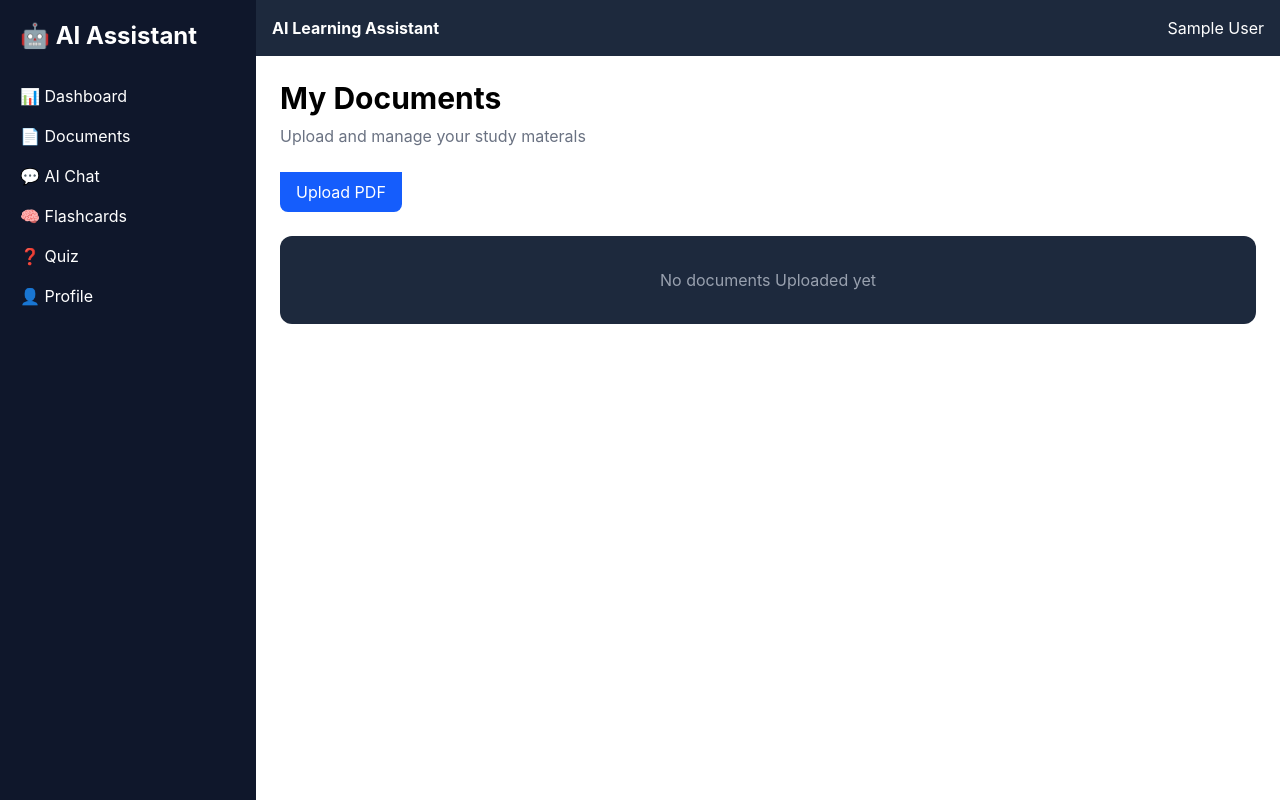
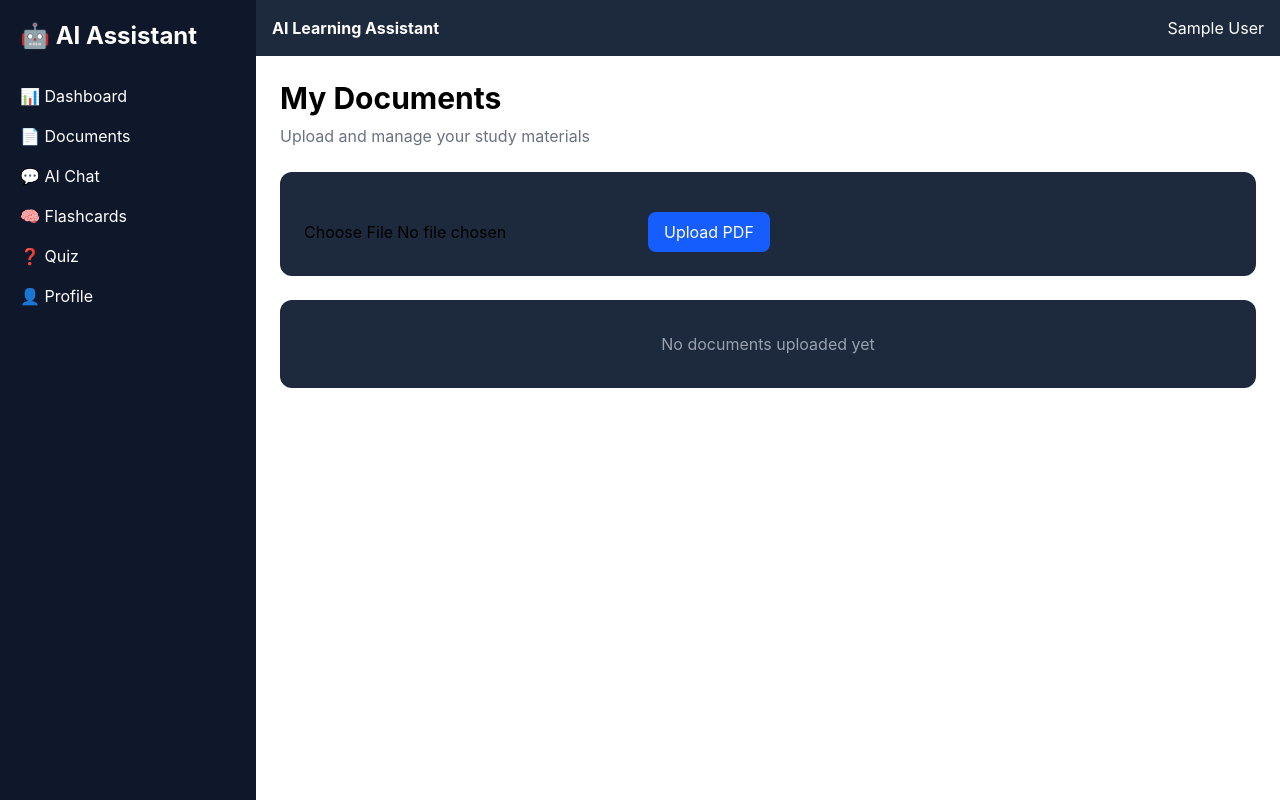
Before and after one commit to adityawarekar/AI-Assistant, a React app in the folder frontend/: page /documents in a window 1280 px wide. Built offline with nearby package versions, Linux system fonts and the light colour scheme; sample sign-in values are in the browser's storage; the HTML template or start-up script is replaced by a standard one.

Commit message:
ADD PDF file selected UI

```diff
--- a/frontend/src/pages/Documents.jsx
+++ b/frontend/src/pages/Documents.jsx
@@ -1,6 +1,9 @@
+import { useState } from "react";
 import Layout from "../components/Layout";
 
 const Documents = () => {
+  const [file, setFile] = useState(null);
+
   return (
     <Layout>
       <div className="space-y-6">
@@ -10,19 +13,36 @@ const Documents = () => {
           </h1>
 
           <p className="text-gray-500 mt-2">
-            Upload and manage your study materals
+            Upload and manage your study materials
           </p>
         </div>
-        <button className="bg-blue-600 hover:bg-blue-700 text-white px-4 py-2 rounded-b-lg">
-          Upload PDF
-        </button>
+
+        <div className="bg-slate-800 p-6 rounded-xl">
+          <input
+            type="file"
+            accept=".pdf"
+            onChange={(e) => setFile(e.target.files[0])}
+          />
+
+          {file && (
+            <p className="mt-3 text-green-400">
+              Selected: {file.name}
+            </p>
+          )}
+
+          <button
+            className="mt-4 bg-blue-600 hover:bg-blue-700 text-white px-4 py-2 rounded-lg"
+          >
+            Upload PDF
+          </button>
+        </div>
+
         <div className="bg-slate-800 rounded-xl p-8 text-center">
           <p className="text-gray-400">
-            No documents Uploaded yet
+            No documents uploaded yet
           </p>
         </div>
       </div>
-
     </Layout>
   );
 };
```
